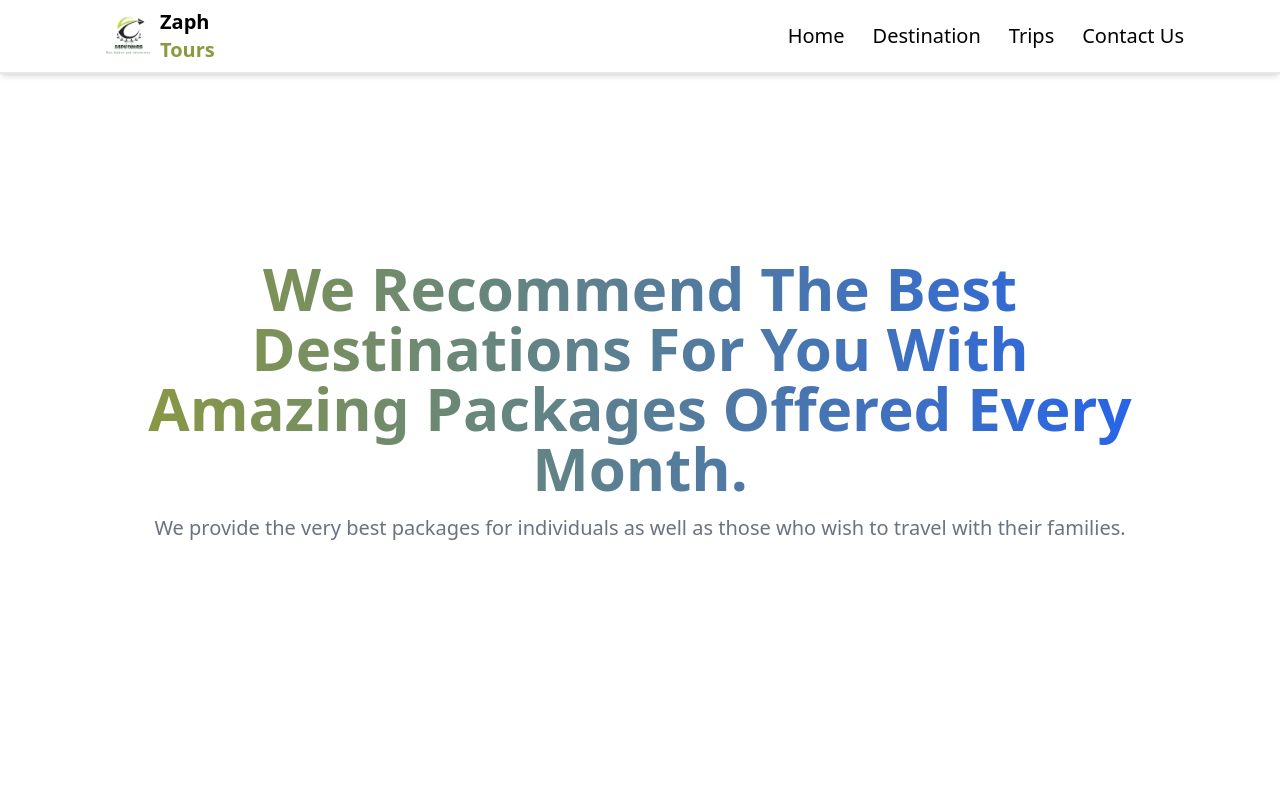
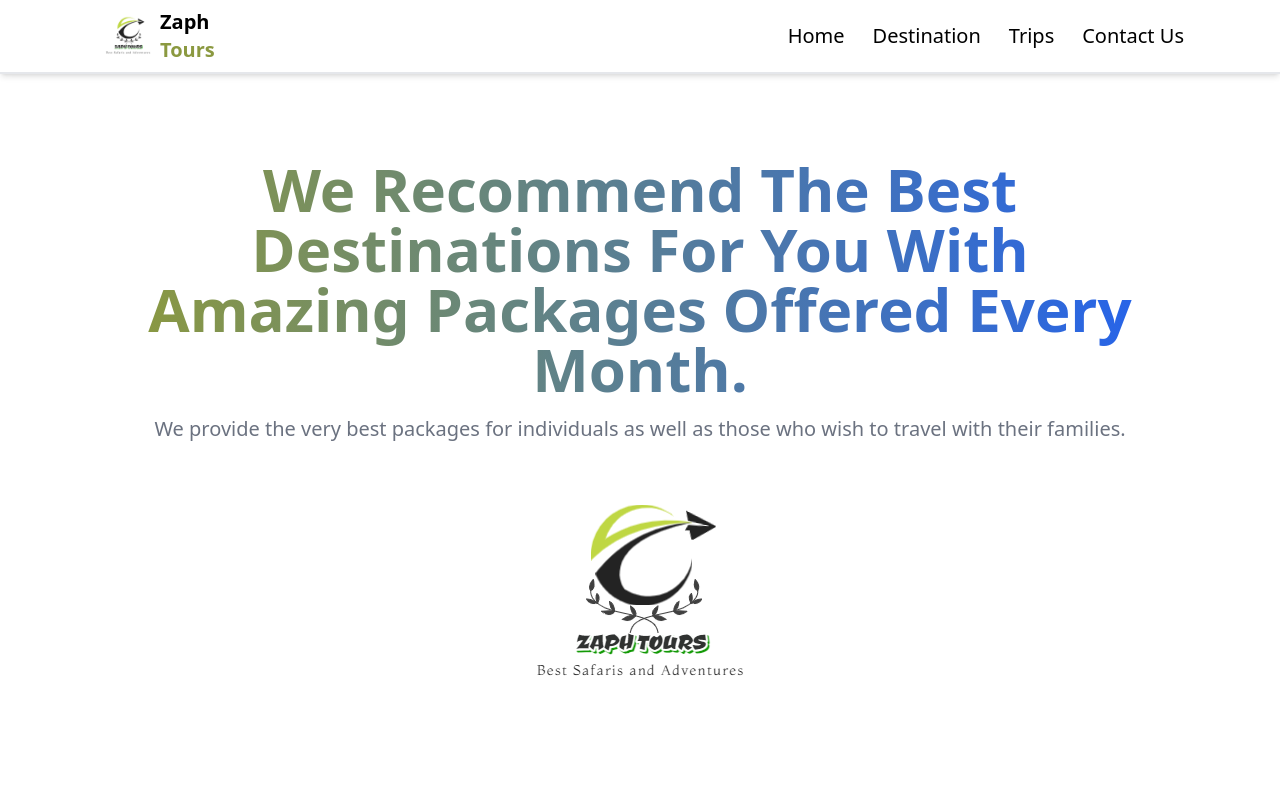
Before and after one commit to JAS-D98/Zaph-Tours-and-Travels-Website-T2-Give-Monthly-Project, a React (Vite) app: page /trips in a window 1280 px wide. Shown: the top 800 px of the page. Built offline with nearby package versions, Linux system fonts and the light colour scheme.

Commit message:
add logo in contacts and trips page

```diff
--- a/src/assets/index.js
+++ b/src/assets/index.js
@@ -29,6 +29,7 @@
 import Phone from "./Phone.gif";
 import map from "./map.png";
 import footerlogo from "./footerlogo.jpg";
+import smoke from "./smoke.png";
 
 export {
   logo,
@@ -62,4 +63,5 @@
   Phone,
   map,
   footerlogo,
+  smoke,
 };
--- a/src/pages/contactuspage/ContactUsPage.jsx
+++ b/src/pages/contactuspage/ContactUsPage.jsx
@@ -1,13 +1,14 @@
 import React from "react";
 import { ContactLordIcons, socialMedia } from "../../constants/Contact";
 import Button from "../../components/button/Button";
+import { logo } from "../../assets";
 
 export default function ContactUsPage() {
   return (
     <div className="w-full min-h-[100vh]">
       {/* Start of contacts header section */}
       <div className="w-full min-h-[100vh] flex flex-col items-center justify-center px-5 lg:px-32">
-        <p className="bg-gradient-to-r from-green to-blue-600 bg-clip-text text-transparent text-3xl lg:text-6xl font-bold text-center capitalize">
+        <p className="bg-gradient-to-r from-green to-blue-600 bg-clip-text text-transparent text-3xl lg:text-6xl font-bold text-center capitalize mt-[20%] md:mt-[10%]">
           How you can Reach out to us.
         </p>
         <p className="text-center mt-4 text-xl fond-bold text-gray-500">
@@ -15,9 +16,9 @@
           may need.
         </p>
 
-        <div className="w-full flex flex-col justify-center items-center mt-5">
-          <p className="text-gray-500 text-xl my-4">Follow us on</p>
-          <div className="flex lg:items-center justify-center flex-wrap gap-4 mt-6 flex-col md:flex-row items-start">
+        <div className="w-full flex flex-col justify-center items-center mt-3">
+          <p className="text-gray-500 text-xl mt-2 mb-1">Follow us on</p>
+          <div className="flex lg:items-center justify-center flex-wrap gap-4 mt-4 flex-col md:flex-row items-start">
             {socialMedia.map((media, i) => {
               return (
                 <div className="flex items-center gap-4">
@@ -34,6 +35,7 @@
               );
             })}
           </div>
+          <img src={logo} alt="image of logo" />
         </div>
       </div>
 
--- a/src/pages/triptypespage/TripTypesPage.jsx
+++ b/src/pages/triptypespage/TripTypesPage.jsx
@@ -1,11 +1,12 @@
 import React from "react";
 import Button from "./../../components/button/Button";
+import { logo, smoke } from './../../assets/index'
 export default function TripTypesPage() {
   return (
     <div className="w-full min-h-[100vh]">
       {/* Start of destination header section */}
       <div className="w-full h-[100vh] flex flex-col items-center justify-center px-5 lg:px-32">
-        <p className="bg-gradient-to-r from-green to-blue-600 bg-clip-text text-transparent text-3xl lg:text-6xl font-bold text-center capitalize">
+        <p className="bg-gradient-to-r from-green to-blue-600 bg-clip-text text-transparent text-3xl lg:text-6xl font-bold text-center capitalize mt-[10%]">
           We recommend the best destinations for you with amazing packages
           offered every month.
         </p>
@@ -13,6 +14,7 @@
           We provide the very best packages for individuals as well as those who
           wish to travel with their families.
         </p>
+        <img src={logo} alt="image of logo" />
       </div>
       {/* End of destination header section */}
 
```
